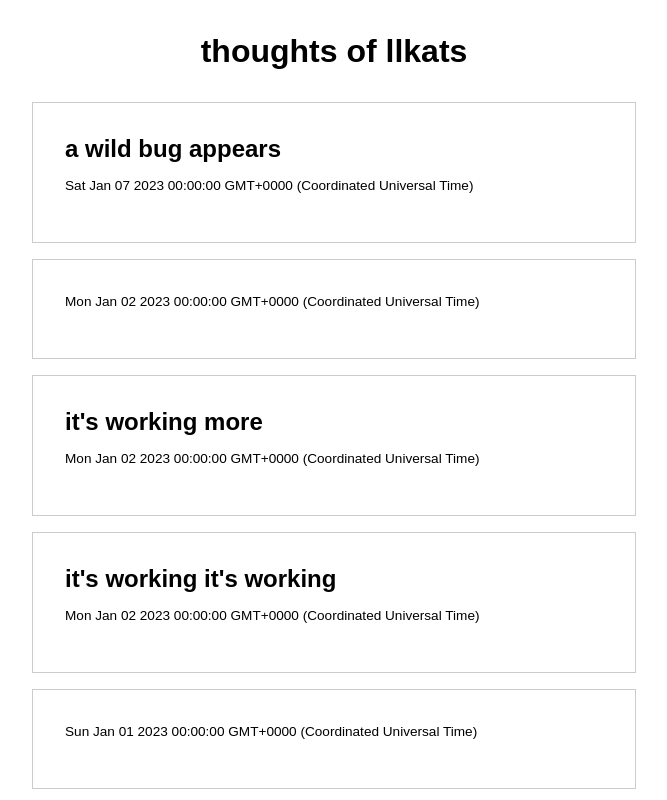
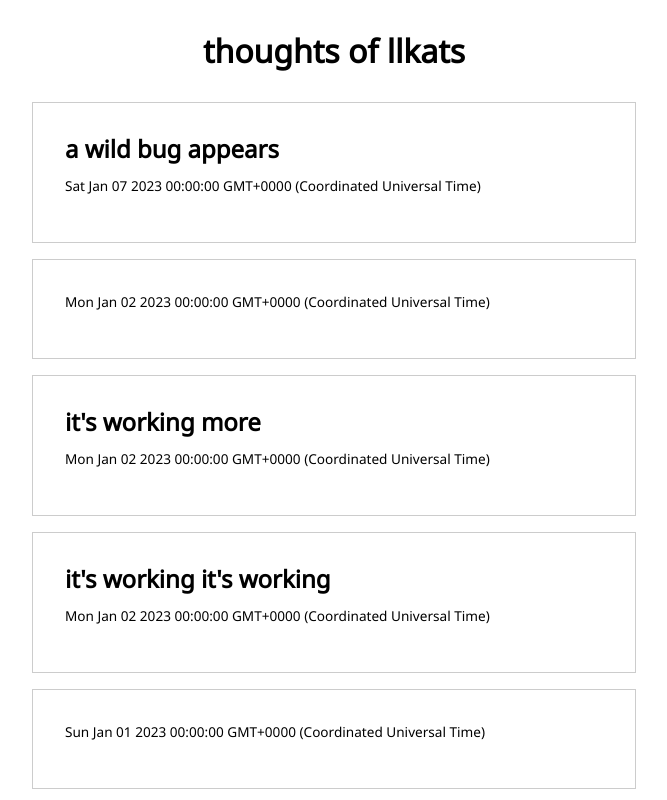
Before and after one commit to llkats/limni, an Eleventy site: page src/index.md in a window 1280 px wide. Shown: the top 800 px of the page, without its empty margins (306-973 px from the left). Built offline with nearby package versions, Linux system fonts and the light colour scheme; Eleventy itself is replaced by a stand-in of ours; files that its build step writes are made by us from their sources.

Commit message:
add Noto Sans as a Google font

```diff
--- a/src/_includes/layout.njk
+++ b/src/_includes/layout.njk
@@ -6,6 +6,11 @@
   <meta name='viewport' content='width=device-width, initial-scale=1.0' />
   <link rel='stylesheet' href='index.css' />
   <title>limni is λίμνι</title>
+
+  <link rel="preconnect" href="https://fonts.googleapis.com">
+  <link rel="preconnect" href="https://fonts.gstatic.com" crossorigin>
+  <link href="https://fonts.googleapis.com/css2?family=Noto+Sans&display=swap" rel="stylesheet">
+
   <script defer src="https://identity.netlify.com/v1/netlify-identity-widget.js"></script>
 </head>
 <body>
--- a/src/index.css
+++ b/src/index.css
@@ -52,7 +52,7 @@ h6 {
 /* Custom styles */
 
 body {
-  font-family: sans-serif;
+  font-family: 'Noto Sans', sans-serif;
 }
 
 header, footer {
```
